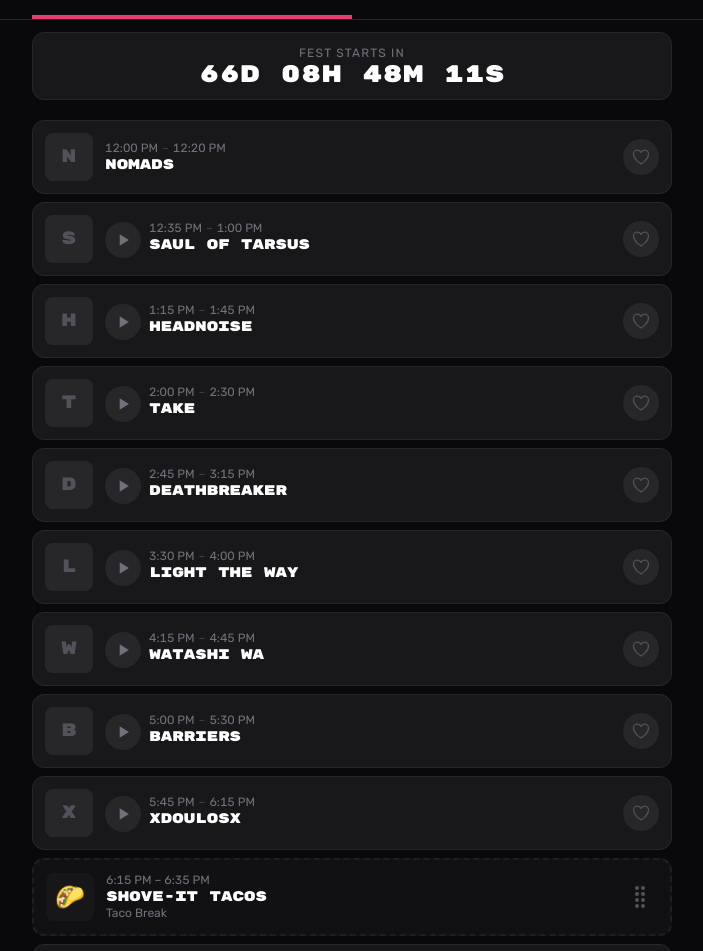
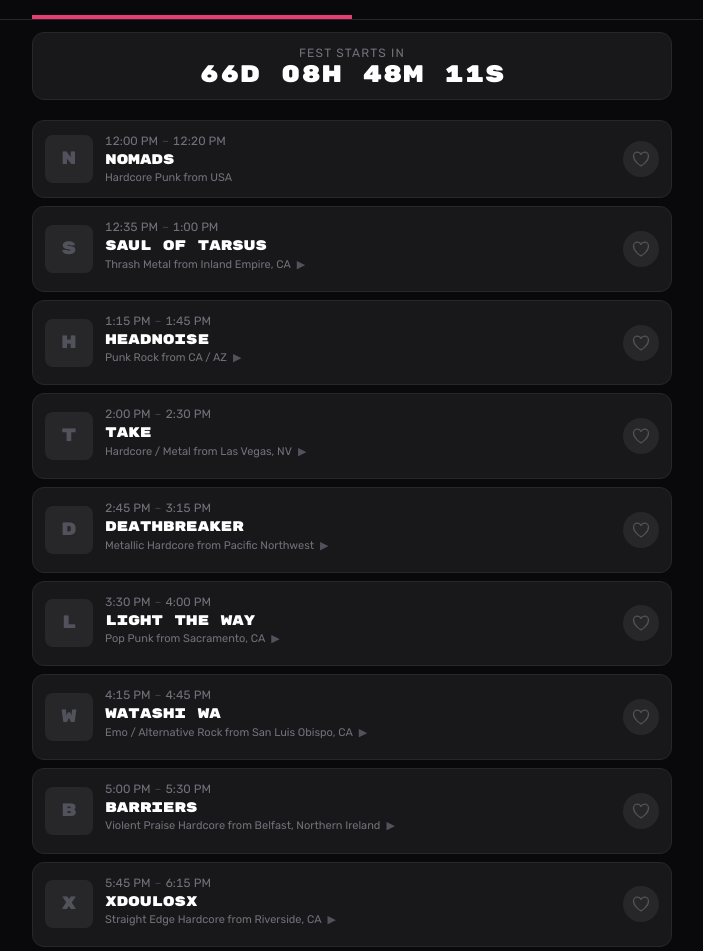
Before and after one commit to shawncothran/jchc-fest-app, a React (Vite) app: page / in a window 1280 px wide. Shown: the part 201-1152 px from the top of the page, without its empty margins (288-991 px from the left). Built offline with nearby package versions, Linux system fonts and the light colour scheme.

Commit message:
feat: add genre and location to band data, update SetCard with clickable meta line

```diff
--- a/src/components/SetCard.tsx
+++ b/src/components/SetCard.tsx
@@ -55,40 +55,44 @@ export default function SetCard({
           </div>
         )}
 
-        <div className="flex-1 min-w-0 flex items-start gap-2">
+        <div className="flex-1 min-w-0">
+          <p className="text-xs text-zinc-500 tabular-nums mb-0.5">
+            {set.startTime}
+            <span className="mx-1 text-zinc-700">–</span>
+            {set.endTime}
+          </p>
           {set.youtubeUrl ? (
             <button
               onClick={onPlayVideo}
               aria-label={`Watch ${set.name} on YouTube`}
-              className="shrink-0 w-9 h-9 rounded-full flex items-center justify-center transition-all active:scale-90 text-zinc-500 bg-zinc-800 hover:text-zinc-300 hover:bg-zinc-700 mt-0.5"
+              className="w-full text-left group"
             >
-              <svg
-                viewBox="0 0 24 24"
-                fill="currentColor"
-                className="w-5 h-5"
-                aria-hidden="true"
-              >
-                {/* Triangle play icon */}
-                <path d="M8 5v14l11-7z" />
-              </svg>
+              <h2 className="font-display text-white text-sm leading-tight tracking-tight truncate group-hover:text-zinc-300 transition-colors">
+                {set.name}
+              </h2>
+              {(set.genre ?? set.location) ? (
+                <p className="text-[11px] text-zinc-500 leading-snug mt-0.5 truncate group-hover:text-zinc-400 transition-colors">
+                  {set.genre && set.location
+                    ? `${set.genre} from ${set.location}`
+                    : (set.genre ?? set.location)}
+                  <span className="ml-1.5 text-zinc-600">▶</span>
+                </p>
+              ) : null}
             </button>
-          ) : null}
-
-          <div className="flex-1 min-w-0">
-            <p className="text-xs text-zinc-500 tabular-nums">
-              {set.startTime}
-              <span className="mx-1 text-zinc-700">–</span>
-              {set.endTime}
-            </p>
-            <h2 className="font-display text-white text-sm leading-tight tracking-tighter truncate">
-              {set.name}
-            </h2>
-            {set.description ? (
-              <p className="mt-1 text-xs text-zinc-500 leading-snug line-clamp-2">
-                {set.description}
-              </p>
-            ) : null}
-          </div>
+          ) : (
+            <>
+              <h2 className="font-display text-white text-sm leading-tight tracking-tight truncate">
+                {set.name}
+              </h2>
+              {(set.genre ?? set.location) ? (
+                <p className="text-[11px] text-zinc-500 leading-snug mt-0.5 truncate">
+                  {set.genre && set.location
+                    ? `${set.genre} from ${set.location}`
+                    : (set.genre ?? set.location)}
+                </p>
+              ) : null}
+            </>
+          )}
         </div>
 
         <button
--- a/src/data/schedule.ts
+++ b/src/data/schedule.ts
@@ -8,6 +8,7 @@ export interface ScheduleSet {
   description?: string;
   imageUrl?: string;
   genre?: string;
+  location?: string;
   youtubeUrl?: string; // YouTube video URL for band discovery
 }
 
@@ -41,12 +42,16 @@ const rawSets = [
     name: "Nomads",
     start: "12:00 PM",
     end: "12:20 PM",
+    genre: "Hardcore Punk",
+    location: "USA",
   },
   {
     id: 2,
     name: "Saul of Tarsus",
     start: "12:35 PM",
     end: "1:00 PM",
+    genre: "Thrash Metal",
+    location: "Inland Empire, CA",
     youtubeUrl: "https://www.youtube.com/watch?v=zoSQJn3GVRg",
   },
   {
@@ -54,6 +59,8 @@ const rawSets = [
     name: "Headnoise",
     start: "1:15 PM",
     end: "1:45 PM",
+    genre: "Punk Rock",
+    location: "CA / AZ",
     youtubeUrl: "https://www.youtube.com/watch?v=NJ8zfSJvl78",
   },
   {
@@ -61,6 +68,8 @@ const rawSets = [
     name: "TAKE",
     start: "2:00 PM",
     end: "2:30 PM",
+    genre: "Hardcore / Metal",
+    location: "Las Vegas, NV",
     youtubeUrl: "https://www.youtube.com/watch?v=_VvHPIG2Iy4",
   },
   {
@@ -68,6 +77,8 @@ const rawSets = [
     name: "Deathbreaker",
     start: "2:45 PM",
     end: "3:15 PM",
+    genre: "Metallic Hardcore",
+    location: "Pacific Northwest",
     youtubeUrl: "https://www.youtube.com/watch?v=S3Qvz8bvu74",
   },
   {
@@ -75,6 +86,8 @@ const rawSets = [
     name: "Light The Way",
     start: "3:30 PM",
     end: "4:00 PM",
+    genre: "Pop Punk",
+    location: "Sacramento, CA",
     youtubeUrl: "https://www.youtube.com/watch?v=jJR3HBgr-8Q",
   },
   {
@@ -82,6 +95,8 @@ const rawSets = [
     name: "Watashi Wa",
     start: "4:15 PM",
     end: "4:45 PM",
+    genre: "Emo / Alternative Rock",
+    location: "San Luis Obispo, CA",
     youtubeUrl: "https://www.youtube.com/watch?v=vfR4zHWgboY",
   },
   {
@@ -89,13 +104,17 @@ const rawSets = [
     name: "BARRIERS",
     start: "5:00 PM",
     end: "5:30 PM",
+    genre: "Violent Praise Hardcore",
+    location: "Belfast, Northern Ireland",
     youtubeUrl: "https://www.youtube.com/watch?v=LojNBYf5O7k",
   },
   {
     id: 9,
-    name: "xDoulosx",
+    name: "xDOULOSx",
     start: "5:45 PM",
     end: "6:15 PM",
+    genre: "Straight Edge Hardcore",
+    location: "Riverside, CA",
     youtubeUrl: "https://www.youtube.com/watch?v=wI76_kmc2RQ",
   },
   {
@@ -103,6 +122,8 @@ const rawSets = [
     name: "Dear Adversary",
     start: "6:35 PM",
     end: "7:10 PM",
+    genre: "Melodic Hardcore",
+    location: "Orange County, CA",
     youtubeUrl: "https://www.youtube.com/watch?v=5OveDj52RDo",
   },
   {
@@ -110,6 +131,8 @@ const rawSets = [
     name: "Symphony in Peril",
     start: "7:25 PM",
     end: "8:05 PM",
+    genre: "Metalcore",
+    location: "Columbus, OH",
     youtubeUrl: "https://www.youtube.com/watch?v=VTWkGbngn2I",
   },
   {
@@ -117,6 +140,8 @@ const rawSets = [
     name: "Officer Negative",
     start: "8:20 PM",
     end: "9:00 PM",
+    genre: "Hardcore Punk / Crossover",
+    location: "Ventura, CA",
     youtubeUrl: "https://www.youtube.com/watch?v=Yy-mBCuDtBQ",
   },
   {
@@ -124,6 +149,8 @@ const rawSets = [
     name: "Cultist",
     start: "9:15 PM",
     end: "10:00 PM",
+    genre: "Beatdown Hardcore / Deathcore",
+    location: "Inland Empire, CA",
     youtubeUrl: "https://www.youtube.com/watch?v=05zLI6_Fr7A",
   },
 ];
@@ -135,5 +162,7 @@ export const sets: ScheduleSet[] = rawSets.map((s) => ({
   endTime: s.end,
   startMinutes: toMinutes(s.start),
   endMinutes: toMinutes(s.end),
+  genre: s.genre,
+  location: s.location,
   youtubeUrl: s.youtubeUrl,
 }));
```
